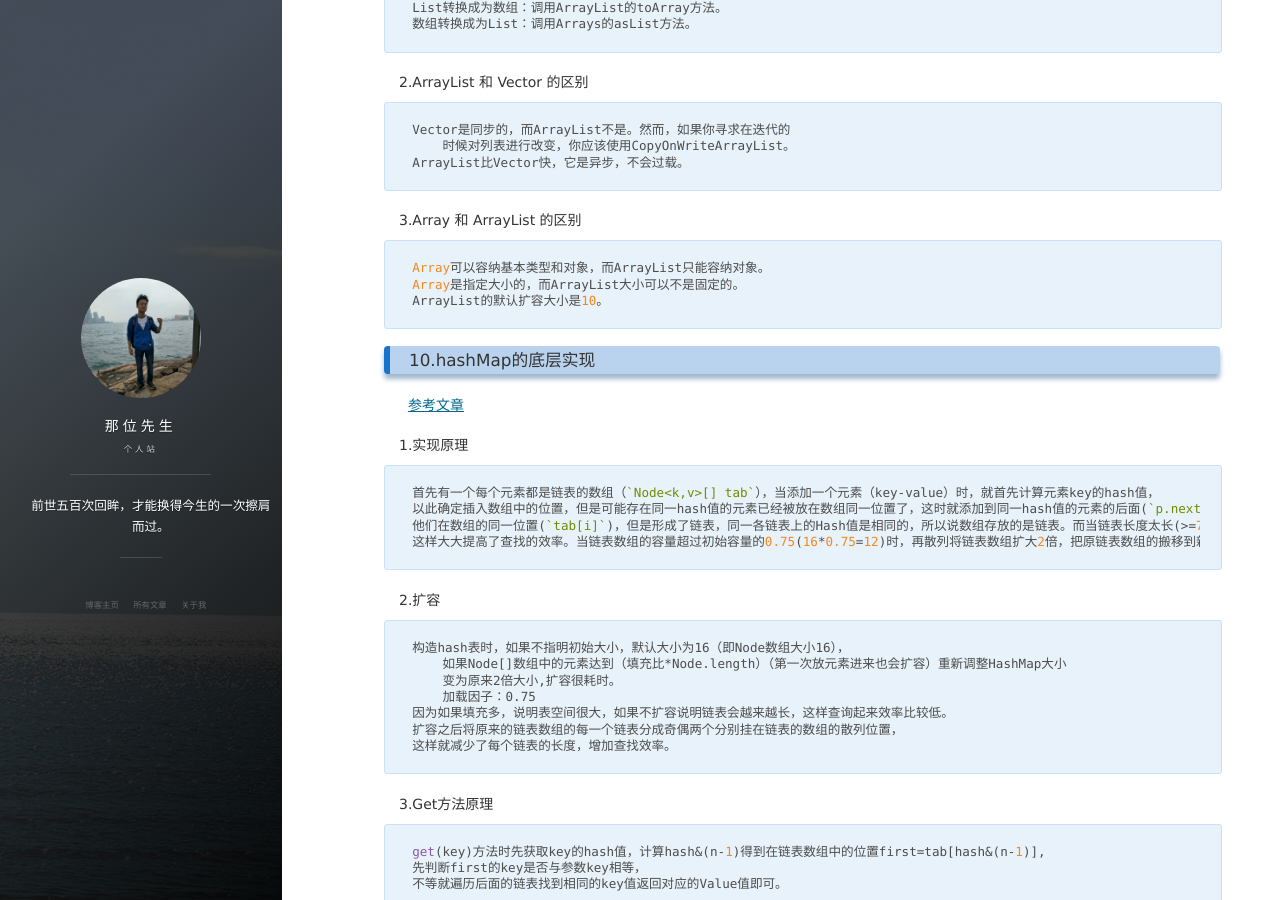
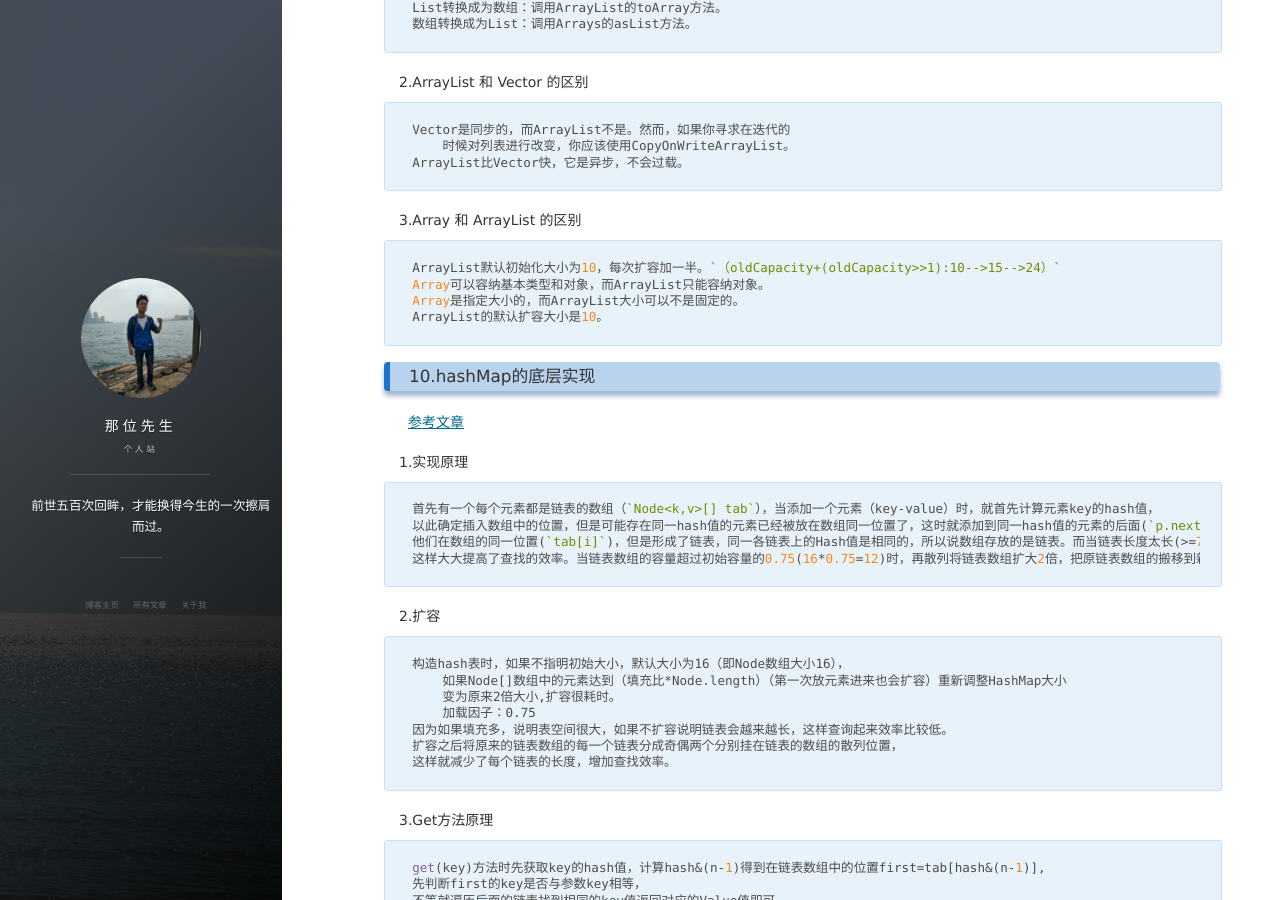
Before and after one commit to sirFive/sirFive.github.io, a Jekyll site: the page built from _posts/2020-04-06-javaBasic.MD, in a window 1280 px wide and 900 px high, scrolled down 2299 px. Built offline with Jekyll 4.4.1, drawn with Linux system fonts in a browser that asks for light colours; nearby versions of some CDN libraries; comment, search, counter and statistics services are not loaded.

Commit message:
arrayList优化

````diff
--- a/_posts/2020-04-06-javaBasic.MD
+++ b/_posts/2020-04-06-javaBasic.MD
@@ -118,6 +118,7 @@ ArrayList比Vector快，它是异步，不会过载。
 ```
 #### 3.Array 和 ArrayList 的区别
 ```
+ArrayList默认初始化大小为10，每次扩容加一半。`（oldCapacity+(oldCapacity>>1):10-->15-->24）`
 Array可以容纳基本类型和对象，而ArrayList只能容纳对象。
 Array是指定大小的，而ArrayList大小可以不是固定的。
 ArrayList的默认扩容大小是10。
````
